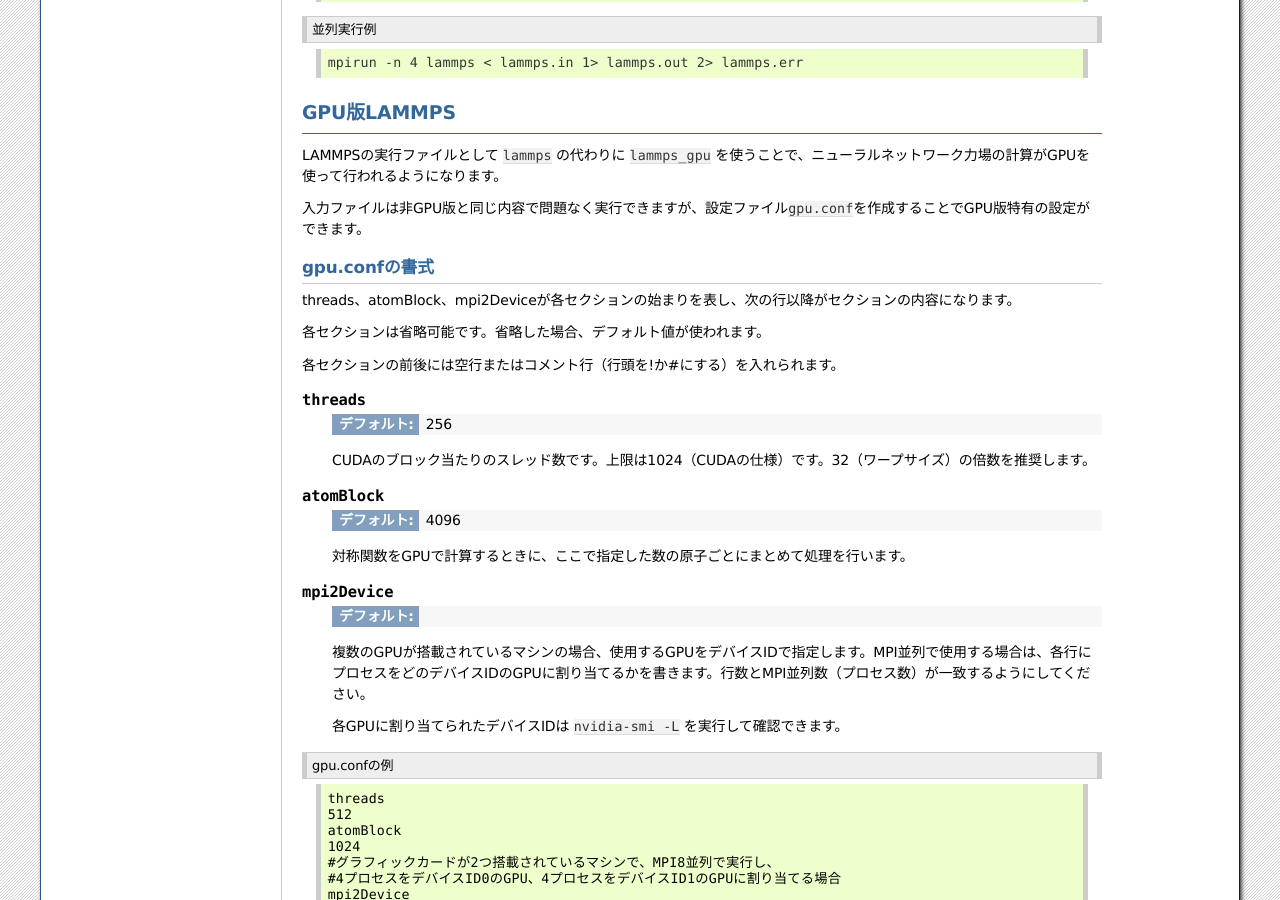
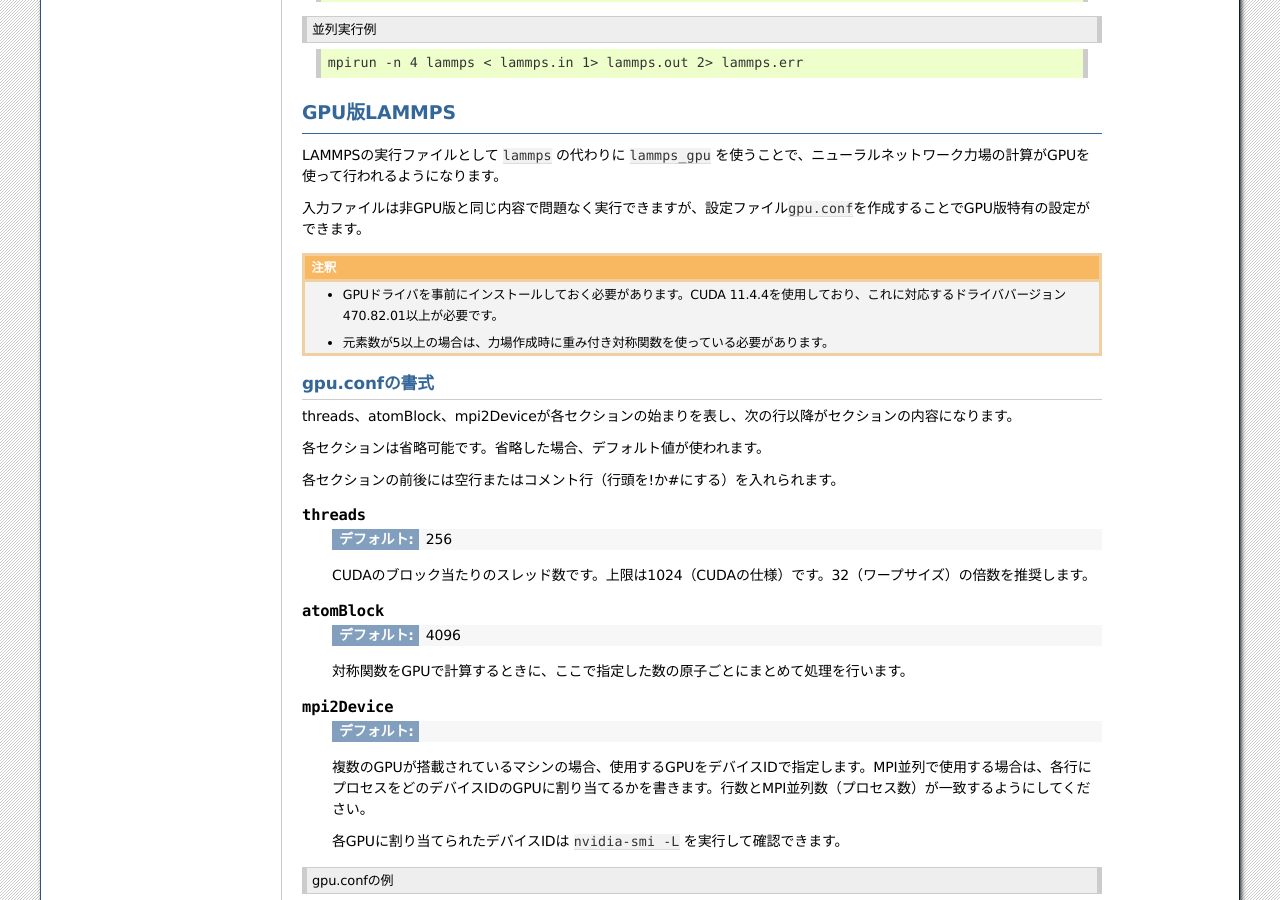
Before and after one commit to advancesoftcorp/neuralmd-doc, a Sphinx documentation site: the page built from docs/source/usage/tool.rst, in a window 1280 px wide and 900 px high, scrolled down 1584 px. Built offline with Sphinx 7.4.7, drawn with Linux system fonts in a browser that asks for light colours; formulas are drawn with MathJax 3.

Commit message:
add GPU driver description

```diff
--- a/docs/source/usage.rst
+++ b/docs/source/usage.rst
@@ -406,7 +406,7 @@
 
 .. note::
 
- - GPUドライバを事前にインストールしておく必要があります。
+ - GPUドライバを事前にインストールしておく必要があります。CUDA 11.4.4を使用しており、これに対応するドライババージョン470.82.01以上が必要です。
  - 元素数が5以上の場合は、重み付き対称関数を使う（\ :file:`sannp.prop`\ で\ ``elemWeight 1``\ を設定する）必要があります。
 
 .. _usage_gpu_mpi:
--- a/docs/source/usage/tool.rst
+++ b/docs/source/usage/tool.rst
@@ -114,6 +114,11 @@
 
 入力ファイルは非GPU版と同じ内容で問題なく実行できますが、設定ファイル\ :file:`gpu.conf`\ を作成することでGPU版特有の設定ができます。
 
+.. note::
+
+ - GPUドライバを事前にインストールしておく必要があります。CUDA 11.4.4を使用しており、これに対応するドライババージョン470.82.01以上が必要です。
+ - 元素数が5以上の場合は、力場作成時に重み付き対称関数を使っている必要があります。
+
 .. _toollammpsgpuconf:
 
 gpu.confの書式
```
